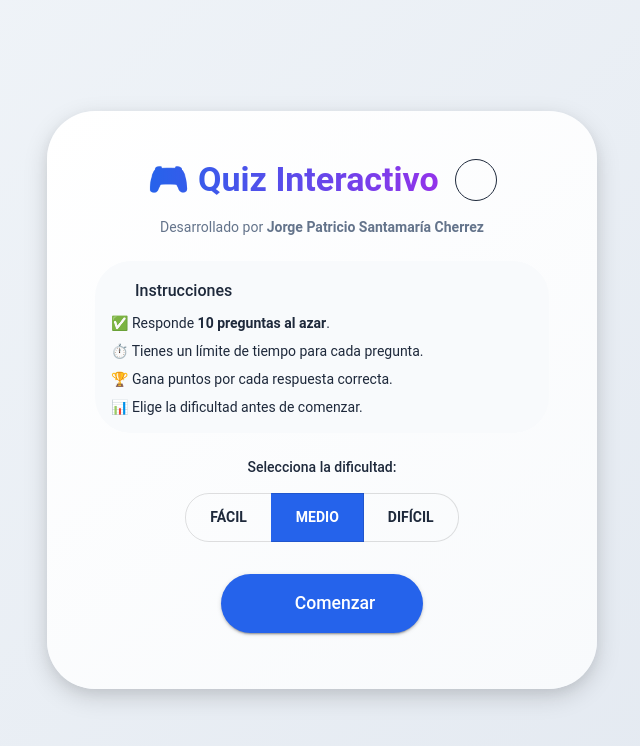
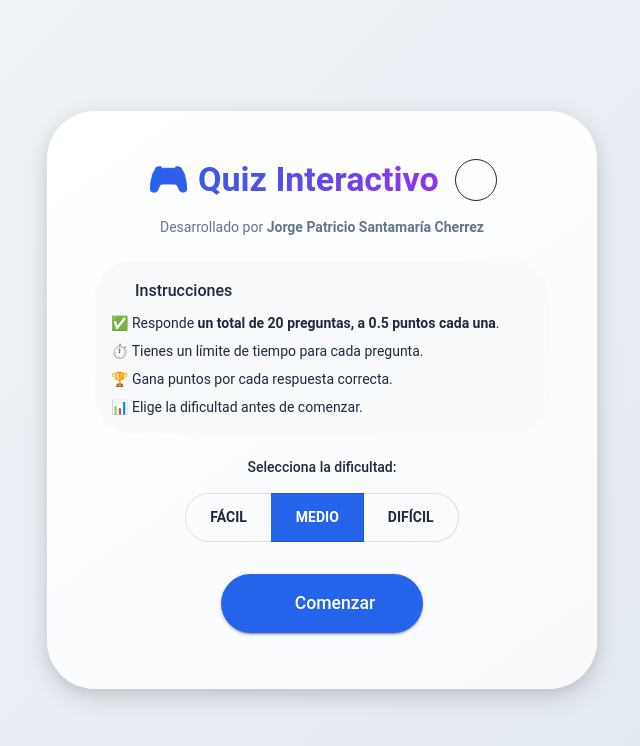
Before and after one commit to Patogol35/QuizEducativo, a React (Vite) app: page / in a window 1280 px wide. Shown: the top 746 px of the page, without its empty margins (318-958 px from the left). Built offline with nearby package versions, Linux system fonts and the light colour scheme; some icons are missing.

Commit message:
Update WelcomeScreen.jsx

```diff
--- a/src/components/WelcomeScreen.jsx
+++ b/src/components/WelcomeScreen.jsx
@@ -92,7 +92,7 @@ export default function WelcomeScreen({
             >
               <InfoIcon fontSize="small" /> Instrucciones
             </Typography>
-            <Typography variant="body2">✅ Responde <b>10 preguntas al azar</b>.</Typography>
+            <Typography variant="body2">✅ Responde <b> un total de 20 preguntas, a 0.5 puntos cada una</b>.</Typography>
             <Typography variant="body2">⏱️ Tienes un límite de tiempo para cada pregunta.</Typography>
             <Typography variant="body2">🏆 Gana puntos por cada respuesta correcta.</Typography>
             <Typography variant="body2">📊 Elige la dificultad antes de comenzar.</Typography>
```
